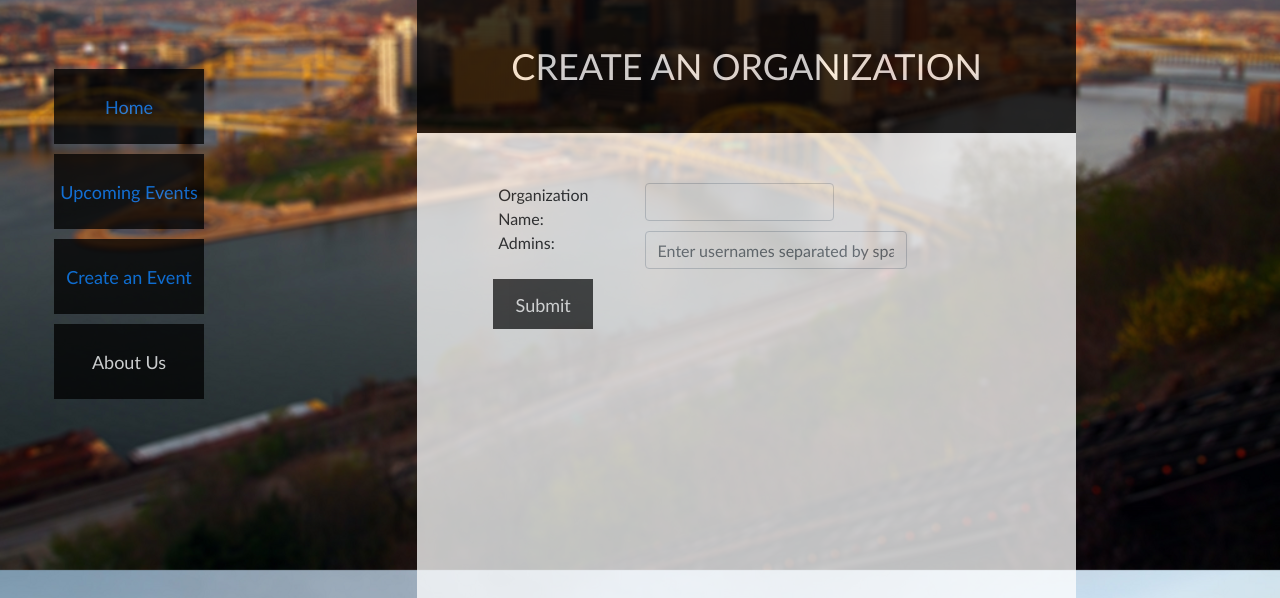
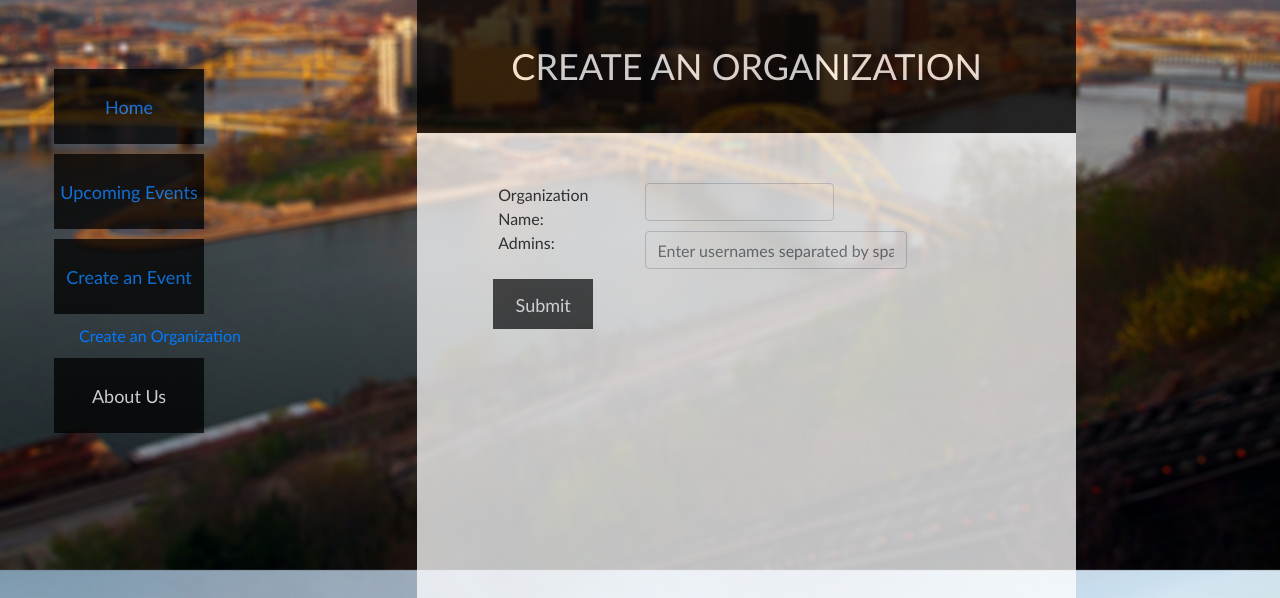
Before and after one commit to biggs0125/CoMmUnity, a Django app: template community/organizations/templates/create_organization.html in a window 1280 px wide. Shown: the part 390-988 px from the top of the page. Run offline with Django 3.2, Linux system fonts and the light colour scheme; the template is opened without the code that fills it, so the values that code supplies are empty; some libraries are stand-ins or nearby versions.

Commit message:
add button to organization/create page

```diff
--- a/community/community/templates/base.html
+++ b/community/community/templates/base.html
@@ -38,6 +38,9 @@
             <div class="menu-rectangle" id="home-button"><a href="/home">Home</a></div>
             <div class="menu-rectangle" id="events-button"><a href="/calendar">Upcoming Events</a></div>
             <div class="menu-rectangle" id="create-button"><a href="/event/create">Create an Event</a></div>
+            <div class="menu-rectable"
+            id="create-org-button"><a href="/organization/create">Create
+            an Organization</a></div>
             <div class="menu-rectangle" id="about-button">About Us</div>
           </div>
         </div>
```
